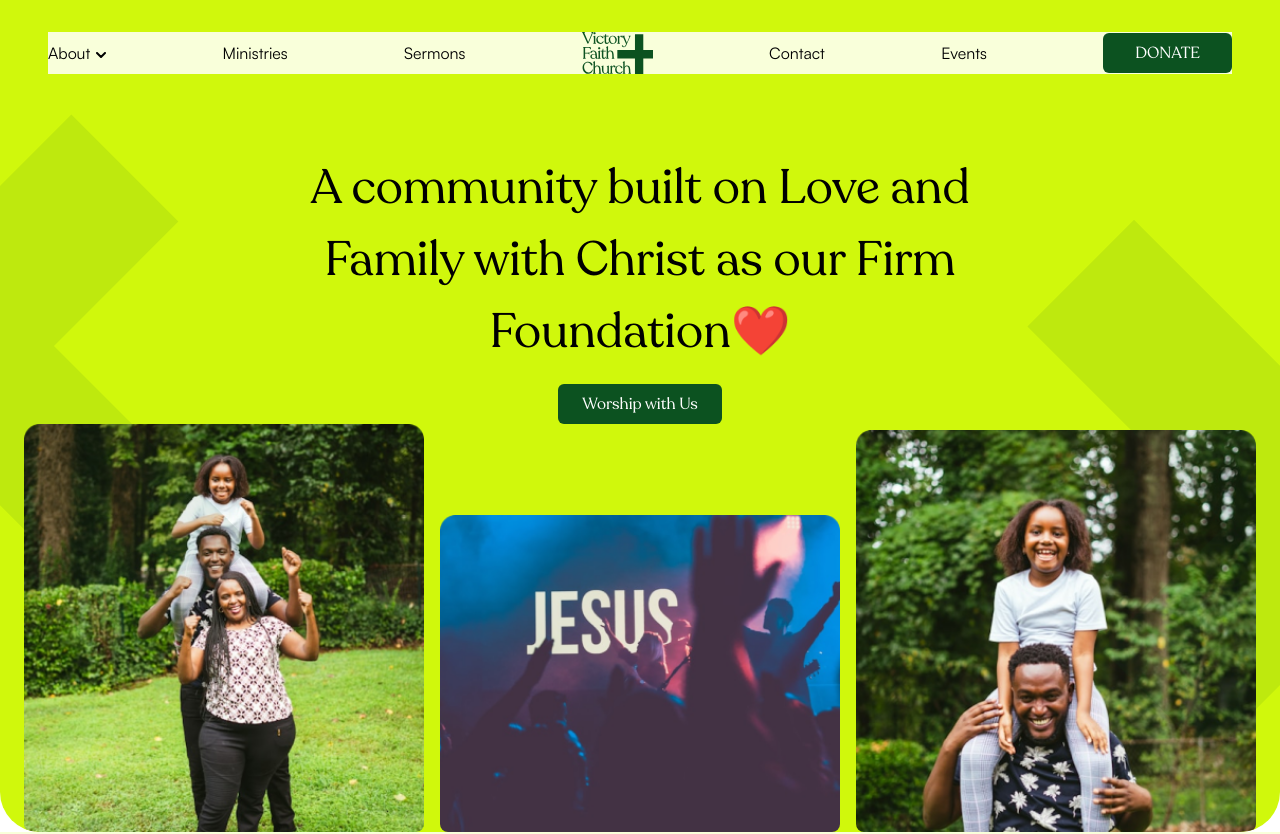
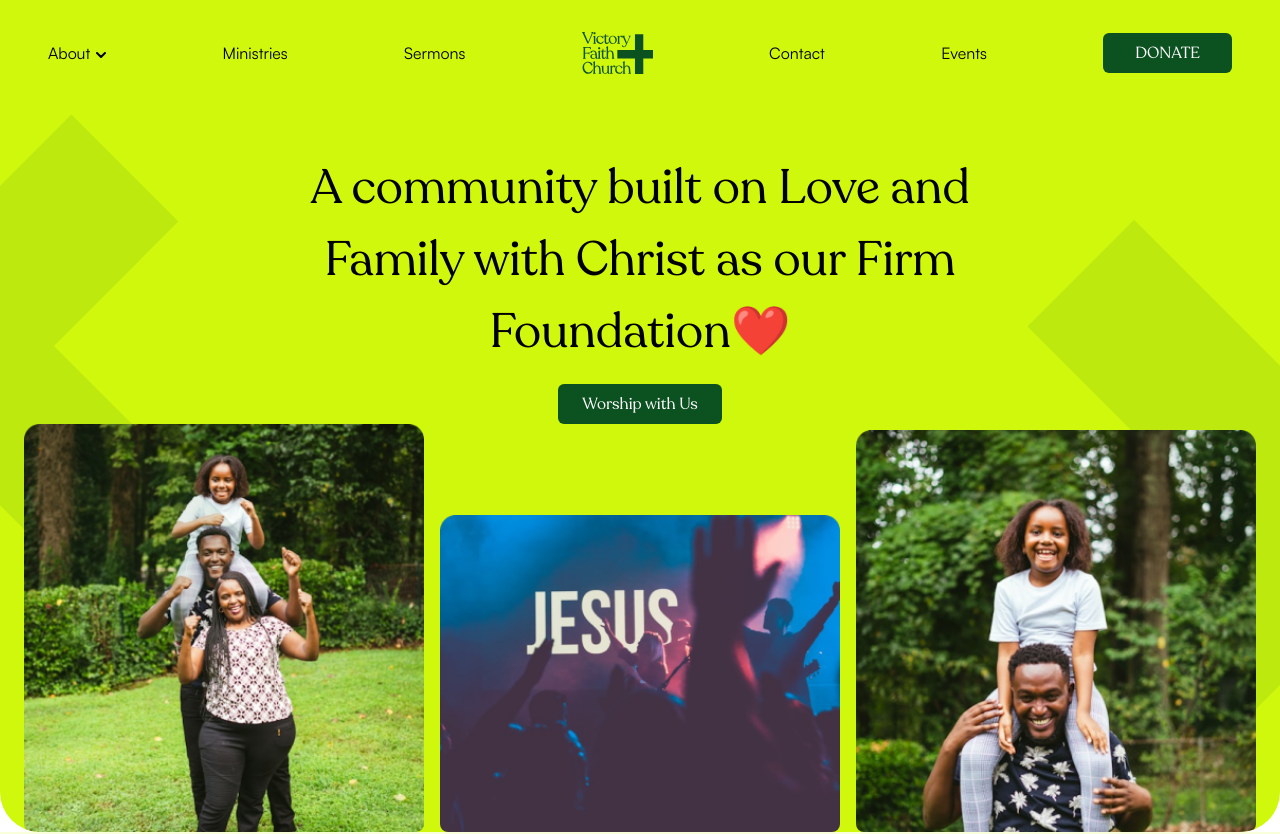
Before and after one commit to kelliaUmuhire/vfc-frontend, a React (Vite) app: page / in a window 1280 px wide. Shown: the top 834 px of the page. Built offline with nearby package versions, Linux system fonts and the light colour scheme.

Commit message:
fix: remove navbar bg-color

```diff
--- a/src/components/layout/Navbar.jsx
+++ b/src/components/layout/Navbar.jsx
@@ -15,7 +15,7 @@ export default function Navbar() {
       </button>
       <div
         id="menu"
-        className="w-full lg:flex-row flex-col justify-between items-center lg:space-y-0 space-y-3 lg:mt-0 mt-3 lg:flex hidden bg-little-green lg:py-0 py-10"
+        className="w-full lg:flex-row flex-col justify-between items-center lg:space-y-0 space-y-3 lg:mt-0 mt-3 lg:flex hidden lg:bg-transparent bg-little-green lg:py-0 py-10"
       >
         <div className="relative group">
           {/* <Link to="/" className="inline-flex items-center">
```
